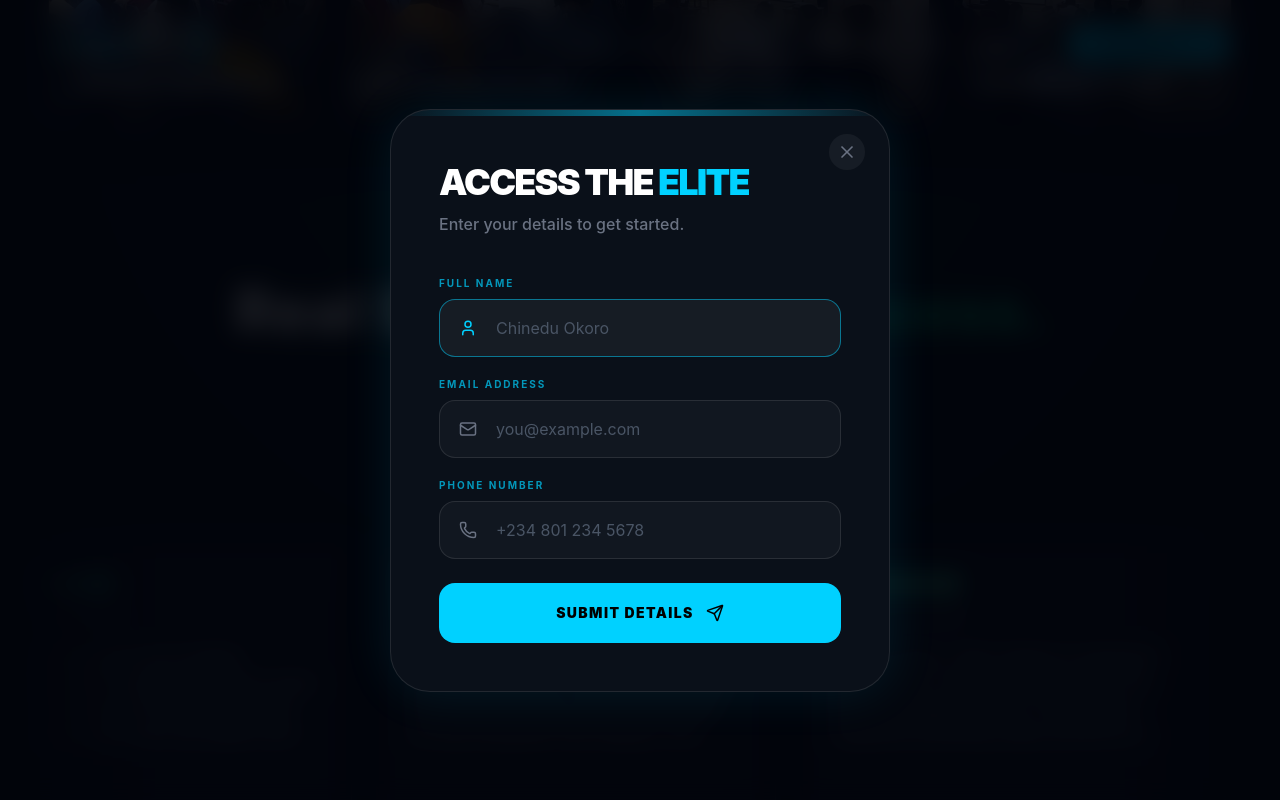
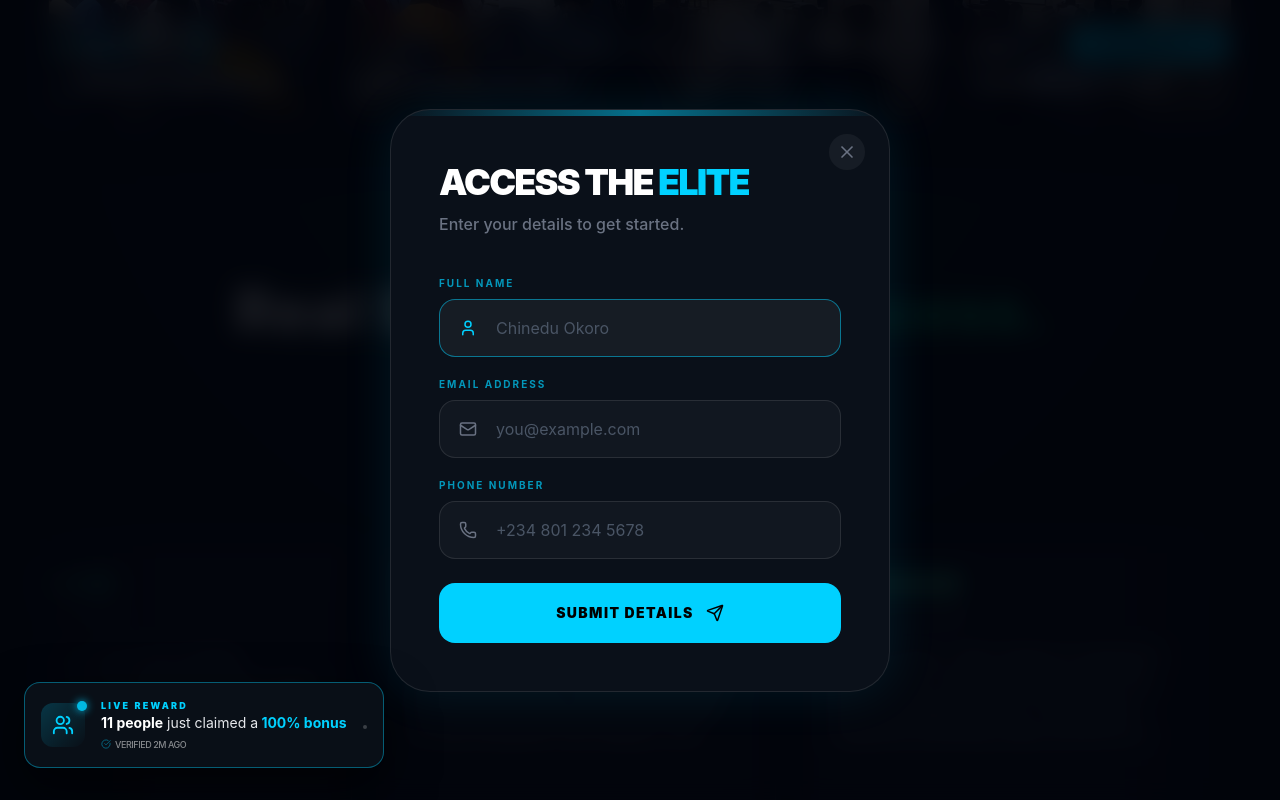
Before and after one commit to Greatpips/dupoin, a React (Vite) app: page / in a window 1280 px wide. Both pictures are taken after a click on the button "Start Trading Now". Shown: the part 3653-4453 px from the top of the page. Built offline with nearby package versions, Linux system fonts and the light colour scheme.

Commit message:
added popup

```diff
--- a/src/App.jsx
+++ b/src/App.jsx
@@ -9,6 +9,7 @@ import FAQ from './components/FAQ';
 import Dupoin from './components/Dupoin';
 import Footer from './components/Footer';
 import FormModal from './components/FormModal';
+import PopUp from './components/PopUp';
 
 function App() {
   const [isModalOpen, setIsModalOpen] = useState(false);
@@ -28,6 +29,7 @@ function App() {
         <Testimonials onAction={toggleModal} />
         <FAQ onAction={toggleModal} />
         <Dupoin onAction={toggleModal} />
+        <PopUp />
       </main>
 
       <Footer onAction={toggleModal} />
--- a/src/components/Ai.jsx
+++ b/src/components/Ai.jsx
@@ -95,8 +95,8 @@ const Ai = () => {
             </div>
 
             <h2 className="text-3xl md:text-5xl lg:text-6xl font-black text-white mb-6 leading-[1.1]">
-              Engineered for <br />
-              <span className="text-[#00d1ff]">Consistent Growth</span>
+              Our AUTOMATED  <br />
+              <span className="text-[#00d1ff]">TRADING SYSTEM</span>
             </h2>
 
             <div className="relative p-6 md:p-8 rounded-2xl bg-white/[0.01] border border-white/5 backdrop-blur-sm mb-8 overflow-hidden group">
@@ -109,7 +109,7 @@ const Ai = () => {
 
             {/* Stats Grid */}
             <div className="grid grid-cols-2 gap-6 mb-10">
-              <StatCounter value="300" suffix="%" label="Historical Return" started={isInView} />
+              <StatCounter value="300" suffix="%" label="profit return" started={isInView} />
               <StatCounter value="700" suffix="+" label="Connected Accounts" started={isInView} />
             </div>
 
--- /dev/null
+++ b/src/components/PopUp.jsx
@@ -0,0 +1,79 @@
+import React, { useState, useEffect } from 'react';
+import { motion, AnimatePresence } from 'framer-motion';
+import { Users, CheckCircle } from 'lucide-react';
+
+const PopUp = () => {
+  const [visible, setVisible] = useState(false);
+  const [currentData, setCurrentData] = useState({ count: 0, time: 0 });
+
+  const generateRandomClaim = () => {
+    const people = Math.floor(Math.random() * 15) + 2;
+    const minutes = Math.floor(Math.random() * 4) + 1;
+    setCurrentData({ count: people, time: minutes });
+  };
+
+  useEffect(() => {
+    // If it's currently visible, we wait for it to hide.
+    // If it's hidden, we set a timer to show the next one.
+    if (!visible) {
+      const showTimer = setTimeout(() => {
+        generateRandomClaim();
+        setVisible(true);
+      }, 3500); // Wait 3.5s between pops
+
+      return () => clearTimeout(showTimer);
+    } else {
+      // While visible, set a timer to hide it
+      const hideTimer = setTimeout(() => {
+        setVisible(false);
+      }, 2500); // Display for 2.5s
+
+      return () => clearTimeout(hideTimer);
+    }
+  }, [visible]);
+
+  return (
+    <div className="fixed bottom-8 left-6 z-[999] pointer-events-none">
+      <AnimatePresence>
+        {visible && (
+          <motion.div
+            initial={{ opacity: 0, x: -20, scale: 0.95 }}
+            animate={{ opacity: 1, x: 0, scale: 1 }}
+            exit={{ opacity: 0, x: -10, scale: 0.9, transition: { duration: 0.15 } }}
+            className="pointer-events-auto bg-[#0a1019]/95 backdrop-blur-2xl border border-[#00d1ff]/40 p-4 rounded-2xl shadow-[0_20px_50px_rgba(0,0,0,0.6)] flex items-center gap-4 min-w-[280px]"
+          >
+            {/* Visual Icon */}
+            <div className="relative">
+              <div className="w-11 h-11 rounded-xl bg-gradient-to-br from-[#00d1ff]/20 to-transparent flex items-center justify-center text-[#00d1ff]">
+                <Users size={22} />
+              </div>
+              <div className="absolute -top-0.5 -right-0.5 w-2.5 h-2.5 bg-[#00d1ff] rounded-full shadow-[0_0_8px_#00d1ff] animate-pulse" />
+            </div>
+
+            {/* Content */}
+            <div className="flex-1">
+              <div className="flex items-center gap-2 mb-0.5">
+                <span className="text-[9px] font-black text-[#00d1ff] uppercase tracking-[0.25em]">Live Reward</span>
+              </div>
+              <p className="text-sm text-gray-200 leading-tight">
+                <span className="font-bold text-white">{currentData.count} people</span> just claimed a
+                <span className="text-[#00d1ff] font-bold"> 100% bonus</span>
+              </p>
+              <div className="flex items-center gap-1 mt-1.5 opacity-50">
+                <CheckCircle size={10} className="text-[#00d1ff]" />
+                <span className="text-[9px] text-white font-medium uppercase tracking-tighter">Verified {currentData.time}m ago</span>
+              </div>
+            </div>
+
+            {/* Micro-close visual */}
+            <div className="h-full flex items-start pt-1">
+              <div className="w-1 h-1 rounded-full bg-white/20" />
+            </div>
+          </motion.div>
+        )}
+      </AnimatePresence>
+    </div>
+  );
+};
+
+export default PopUp;
```
